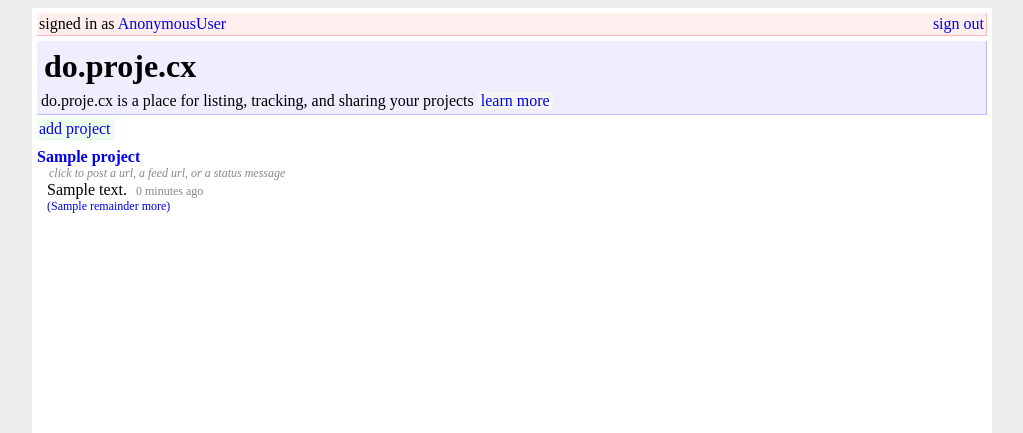
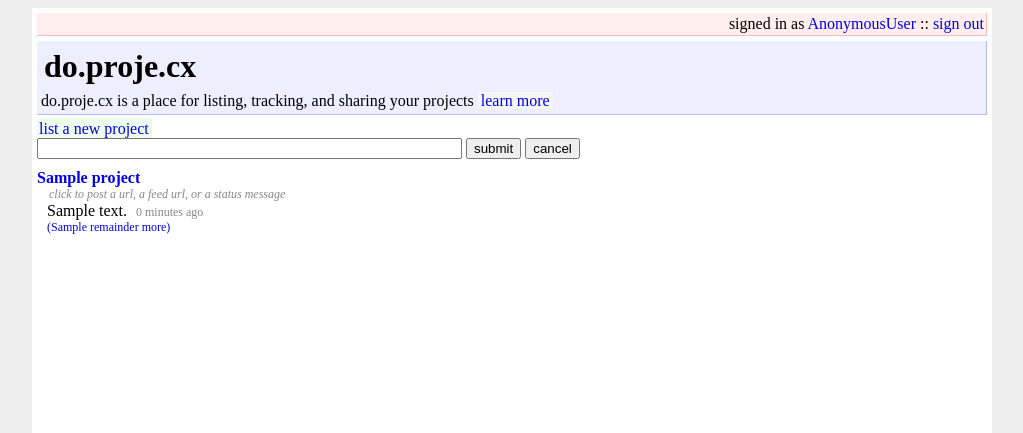
Before and after one commit to bmander/proje, a Django app: template proje/templates/home.html in a window 1280 px wide. Shown: the top 433 px of the page, without its empty margins (128-1151 px from the left). Run offline with Django 3.2, Linux system fonts and the light colour scheme; the template is opened without the code that fills it: most values are stand-ins (such as "Sample title", 1, 10 or a date in 2020); parts of the project's set-up code (start-up, migrations or seed data) failed here and were passed over.

Commit message:
lend moved the 'logged in as' thing over to the right

```diff
--- a/proje/templates/home.html
+++ b/proje/templates/home.html
@@ -120,6 +120,10 @@
         border-right-color:#ddffdd;
       }
 
+      #addprojectslink:hover{
+        background-color:#aaffaa;
+      }
+
       #addproject{
         margin-bottom:10px;
       }
@@ -179,16 +183,21 @@
         margin-right:2px;
       }
 
+      .scraptype_LinkScrap .scrap_content{
+        background-color: #ffeeee;
+      }
+
+      .scraptype_Scrap .scrap_content{
+        background-color: #eeffff;
+      }
+
     </style>
   </head>
   <body>
     <div id="content">
       <div id="userstatus">
-        <div id="signedin">
-          signed in as <a id="username" href="user/{{user.nickname}}/">{{user}}</a>
-        </div>
         <div id="logout">
-          <a href="{{signout_url}}">sign out</a>
+          signed in as <a id="username" href="user/{{user.nickname}}/">{{user}}</a> :: <a href="{{signout_url}}">sign out</a>
         </div>
       </div>
 
@@ -202,7 +211,14 @@
       </div>
 
       <div id="addproject">
-        <a id="addprojectslink" href="add_project/">add project</a>
+        <a id="addprojectslink" href="add_project/">list a new project</a>
+              <div class="new_project_form_div">
+                <form class="new_project_form">
+                  <input class="project_name_input" size="50" type="text" name="scrap"/>
+                  <input type="submit" value="submit">
+                  <input class="project_input_cancel" type="button" value="cancel">
+                </form>
+              </div>
       </div>
 
       <div>
@@ -227,12 +243,12 @@
             </div>
             <div class="scrap_list">
               {% for scrap in project.scraps %}
-              <div>
+              <div class="scraptype_{{scrap.class_name}}">
                 {% ifequal scrap.class_name "LinkScrap" %}
                   <img height=16 width=16 class="scrap_icon" src="{% if scrap.icon %}/scrap_icon/{{scrap.key.id}}/{% else %}/images/blankicon.ico{% endif %}"/>
-                  <a href="{{scrap.content}}">{{scrap.content}}</a>
+                  <span class="scrap_content"><a href="{{scrap.content}}">{{scrap.content}}</a></span>
                 {% else %}
-                  <span class="scrap_content">{{scrap.content}}<span>
+                  <span class="scrap_content">{{scrap.content}}</span>
                 {% endifequal %}
                 <span class="scrap_created">{{scrap.created|timesince}} ago</span>
               </div>
```
